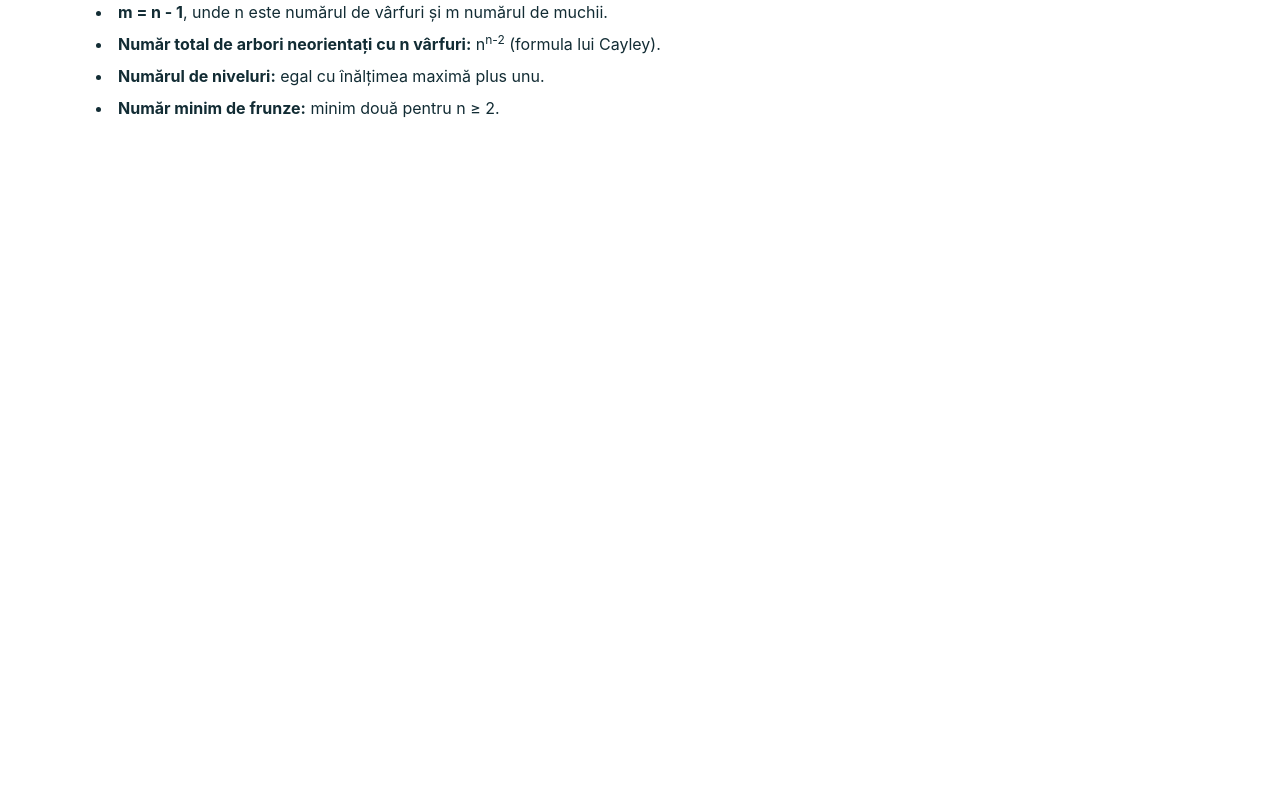
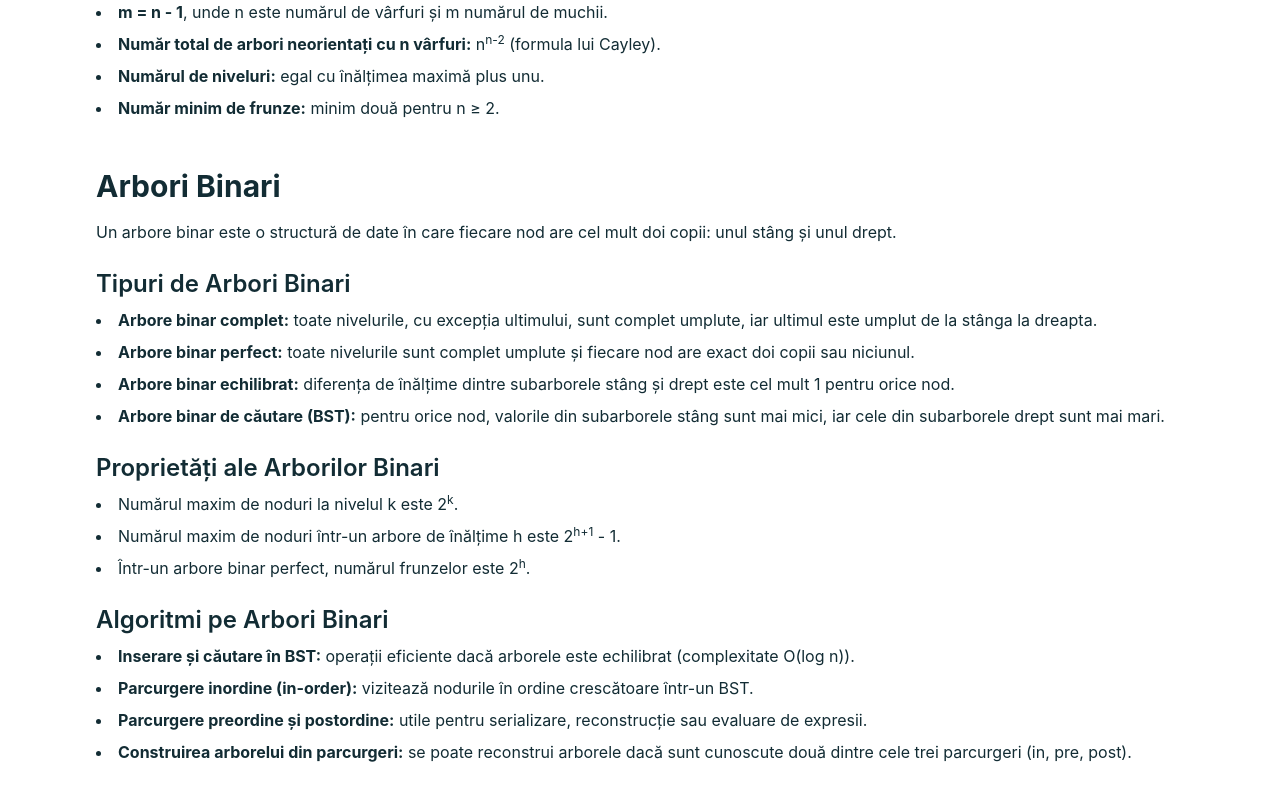
Before and after one commit to Sughit/Infoeducatie2025, a React (Create React App) app in the folder my-app/: page /arbori in a window 1280 px wide. Shown: the part 1552-2352 px from the top of the page. Before the commit the page ends 1752 px from the top, so only its background shows below. Built offline with nearby package versions, Linux system fonts and the light colour scheme; no server answers.

Commit message:
arbore binar lectie

```diff
--- a/my-app/src/lessons/Arbori.js
+++ b/my-app/src/lessons/Arbori.js
@@ -5,6 +5,7 @@ export default function Arbori() {
     <div className="max-w-6xl mx-auto p-8 text-dark-blue">
       <h1 className="text-4xl font-extrabold mb-8">Arbori</h1>
 
+      {/* Definiție */}
       <section className="mb-12">
         <h2 className="text-3xl font-bold mb-4">Definiție</h2>
         <p className="mb-4">
@@ -12,6 +13,7 @@ export default function Arbori() {
         </p>
       </section>
 
+      {/* Termeni Importanți */}
       <section className="mb-12">
         <h2 className="text-3xl font-bold mb-4">Termeni Importanți</h2>
         <ul className="list-disc list-inside space-y-2">
@@ -29,6 +31,7 @@ export default function Arbori() {
         </ul>
       </section>
 
+      {/* Reprezentare */}
       <section className="mb-12">
         <h2 className="text-3xl font-bold mb-4">Metode de Reprezentare</h2>
         <ul className="list-disc list-inside space-y-2">
@@ -39,6 +42,7 @@ export default function Arbori() {
         </ul>
       </section>
 
+      {/* Proprietăți */}
       <section className="mb-12">
         <h2 className="text-3xl font-bold mb-4">Proprietăți ale Arborilor</h2>
         <ul className="list-disc list-inside space-y-2">
@@ -50,6 +54,7 @@ export default function Arbori() {
         </ul>
       </section>
 
+      {/* Algoritmi */}
       <section className="mb-12">
         <h2 className="text-3xl font-bold mb-4">Algoritmi Importanți</h2>
         <ul className="list-disc list-inside space-y-4">
@@ -60,6 +65,7 @@ export default function Arbori() {
         </ul>
       </section>
 
+      {/* Formule */}
       <section className="mb-12">
         <h2 className="text-3xl font-bold mb-4">Formule și Relații</h2>
         <ul className="list-disc list-inside space-y-2">
@@ -70,6 +76,36 @@ export default function Arbori() {
         </ul>
       </section>
 
+      {/* Arbori Binari */}
+      <section className="mb-12">
+        <h2 className="text-3xl font-bold mb-4">Arbori Binari</h2>
+        <p className="mb-4">
+          Un arbore binar este o structură de date în care fiecare nod are cel mult doi copii: unul stâng și unul drept.
+        </p>
+
+        <h3 className="text-2xl font-semibold mt-6 mb-2">Tipuri de Arbori Binari</h3>
+        <ul className="list-disc list-inside space-y-2">
+          <li><strong>Arbore binar complet:</strong> toate nivelurile, cu excepția ultimului, sunt complet umplute, iar ultimul este umplut de la stânga la dreapta.</li>
+          <li><strong>Arbore binar perfect:</strong> toate nivelurile sunt complet umplute și fiecare nod are exact doi copii sau niciunul.</li>
+          <li><strong>Arbore binar echilibrat:</strong> diferența de înălțime dintre subarborele stâng și drept este cel mult 1 pentru orice nod.</li>
+          <li><strong>Arbore binar de căutare (BST):</strong> pentru orice nod, valorile din subarborele stâng sunt mai mici, iar cele din subarborele drept sunt mai mari.</li>
+        </ul>
+
+        <h3 className="text-2xl font-semibold mt-6 mb-2">Proprietăți ale Arborilor Binari</h3>
+        <ul className="list-disc list-inside space-y-2">
+          <li>Numărul maxim de noduri la nivelul k este 2<sup>k</sup>.</li>
+          <li>Numărul maxim de noduri într-un arbore de înălțime h este 2<sup>h+1</sup> - 1.</li>
+          <li>Într-un arbore binar perfect, numărul frunzelor este 2<sup>h</sup>.</li>
+        </ul>
+
+        <h3 className="text-2xl font-semibold mt-6 mb-2">Algoritmi pe Arbori Binari</h3>
+        <ul className="list-disc list-inside space-y-2">
+          <li><strong>Inserare și căutare în BST:</strong> operații eficiente dacă arborele este echilibrat (complexitate O(log n)).</li>
+          <li><strong>Parcurgere inordine (in-order):</strong> vizitează nodurile în ordine crescătoare într-un BST.</li>
+          <li><strong>Parcurgere preordine și postordine:</strong> utile pentru serializare, reconstrucție sau evaluare de expresii.</li>
+          <li><strong>Construirea arborelui din parcurgeri:</strong> se poate reconstrui arborele dacă sunt cunoscute două dintre cele trei parcurgeri (in, pre, post).</li>
+        </ul>
+      </section>
     </div>
   );
 }
```
